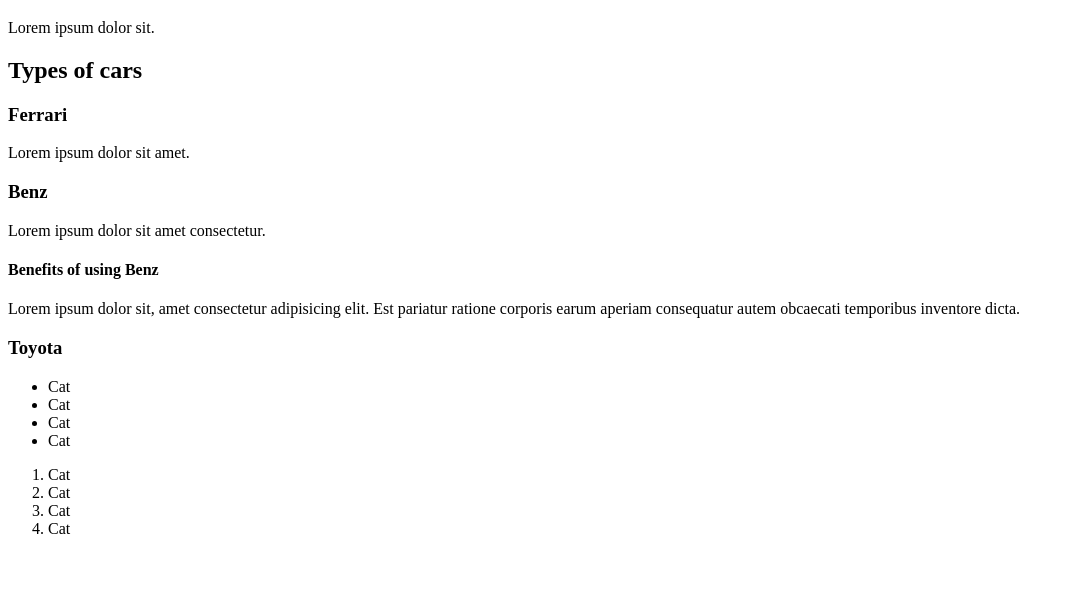
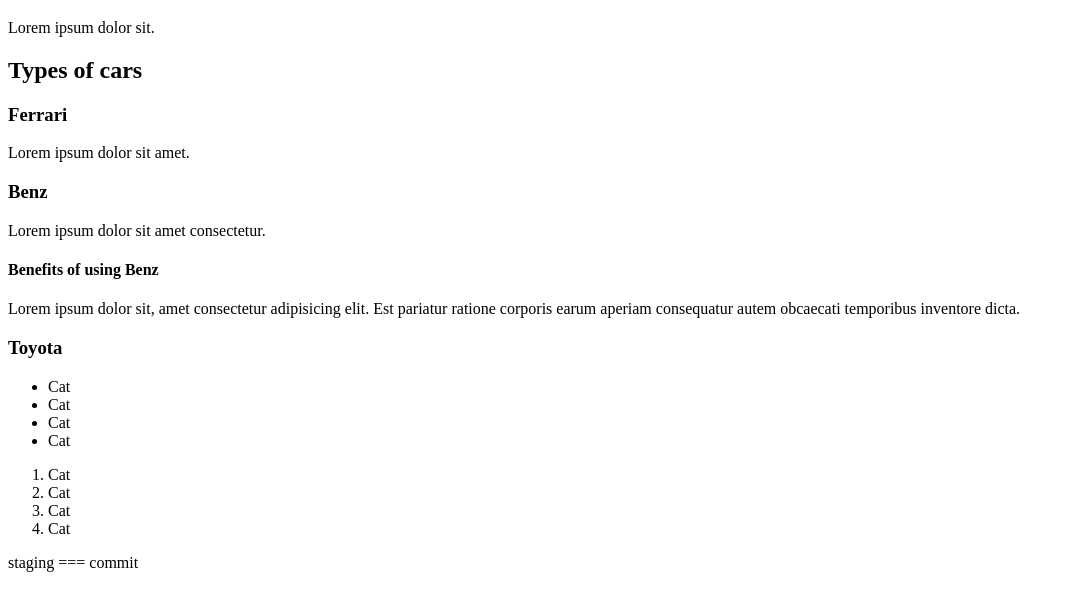
Before and after one commit to durosly/git-intro, a plain HTML site: page index.html in a window 1280 px wide. Shown: the part 61-672 px from the top of the page, without its empty margins (0-1070 px from the left). Drawn offline with Linux system fonts and the light colour scheme.

Commit message:
add staging text

```diff
--- a/index.html
+++ b/index.html
@@ -51,5 +51,7 @@
         img
         video
 
-        --></body>
+        -->
+		staging === commit
+	</body>
 </html>
```
